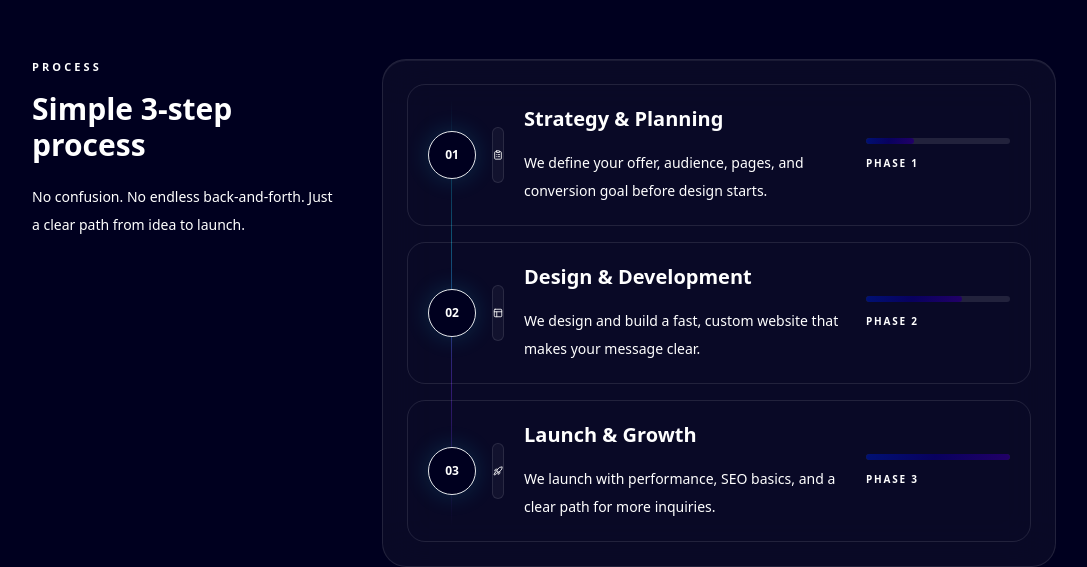
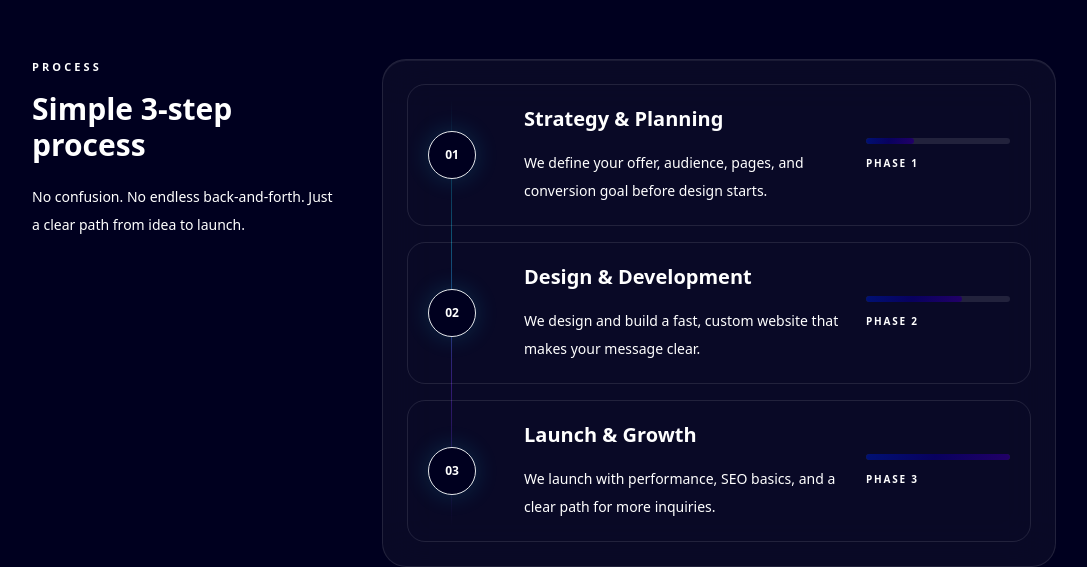
Before and after one commit to Zuvairiya7197/webuildyourbrands, a Next.js app: page / in a window 1280 px wide. Shown: the part 3660-4227 px from the top of the page, without its empty margins (96-1183 px from the left). Built offline with nearby package versions, Linux system fonts and the light colour scheme.

Commit message:
remove the top-right icons from the Process section

```diff
--- a/app/page.tsx
+++ b/app/page.tsx
@@ -558,7 +558,7 @@ export default function Home() {
           <div className="relative overflow-hidden rounded-[24px] border border-white/10 bg-white/[0.035] p-4 shadow-[inset_0_1px_0_rgba(255,255,255,0.07)] backdrop-blur-xl sm:p-6">
             <div className="pointer-events-none absolute bottom-10 left-[56px] top-10 w-px bg-[linear-gradient(180deg,rgba(22,216,255,0),rgba(22,216,255,0.36),rgba(124,60,255,0.36),rgba(22,216,255,0))] sm:left-[68px]" />
             <div className="grid gap-4">
-            {process.map(({ title, description, Icon }, index) => (
+            {process.map(({ title, description }, index) => (
               <article
                 key={title}
                 className="group relative grid gap-4 rounded-[18px] border border-white/10 bg-[#00001F]/34 p-4 text-white transition duration-300 hover:-translate-y-1 hover:border-cyan-300/28 hover:bg-white/[0.05] sm:grid-cols-[76px_1fr_auto] sm:items-center sm:gap-5 sm:p-5"
@@ -568,9 +568,6 @@ export default function Home() {
                   <span className="flex h-12 w-12 shrink-0 items-center justify-center rounded-full border border-cyan-100/16 bg-[#00001F] text-xs font-black text-white shadow-[0_0_24px_rgba(22,216,255,0.16)]">
                     0{index + 1}
                   </span>
-                  <div className="flex h-14 w-14 items-center justify-center rounded-2xl border border-white/10 bg-white/[0.04] text-white transition duration-300 group-hover:bg-[image:var(--button-gradient)] sm:mx-auto">
-                    <Icon className="h-7 w-7" aria-hidden="true" />
-                  </div>
                 </div>
                 <div className="relative z-10">
                   <h3 className="text-xl font-bold text-white">{title}</h3>
```
